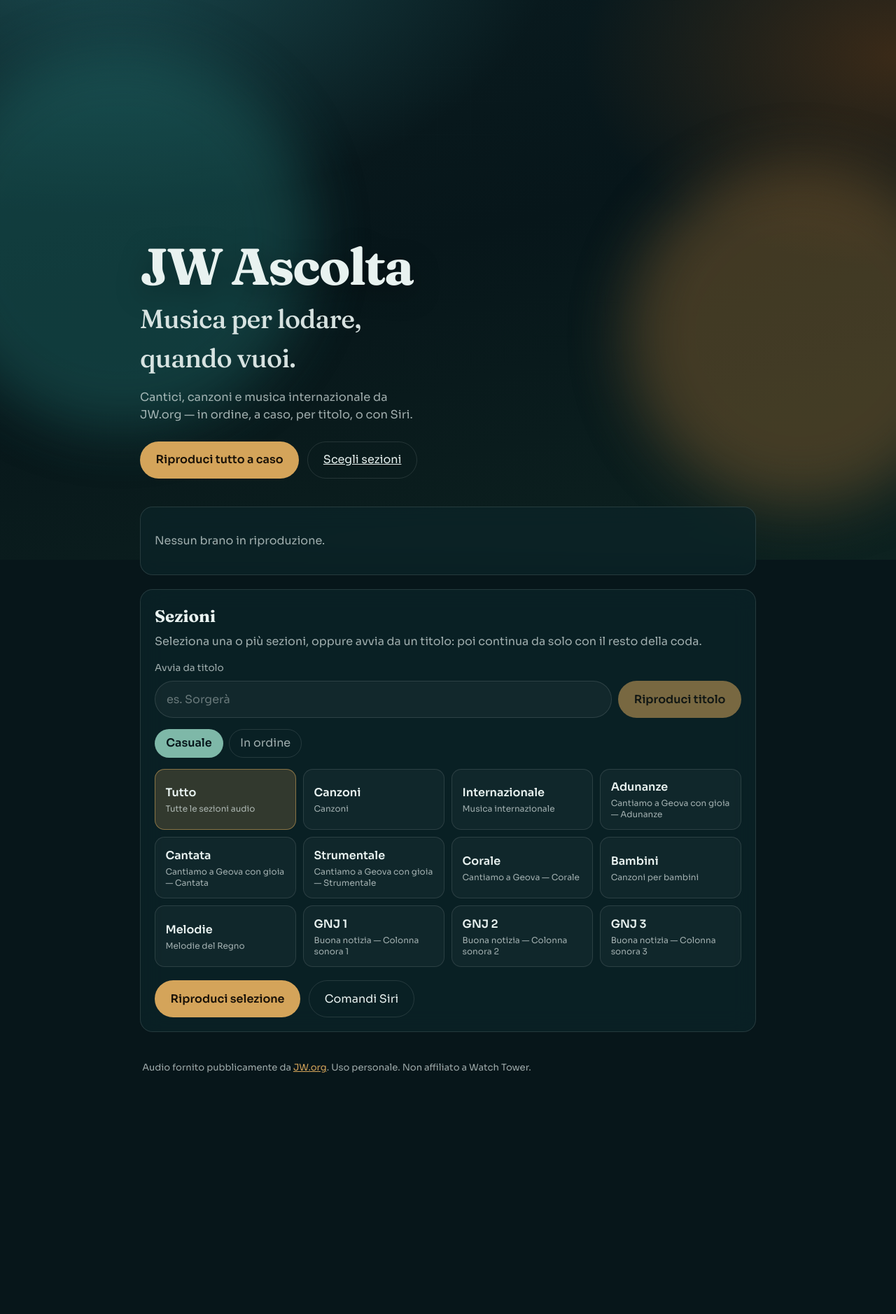
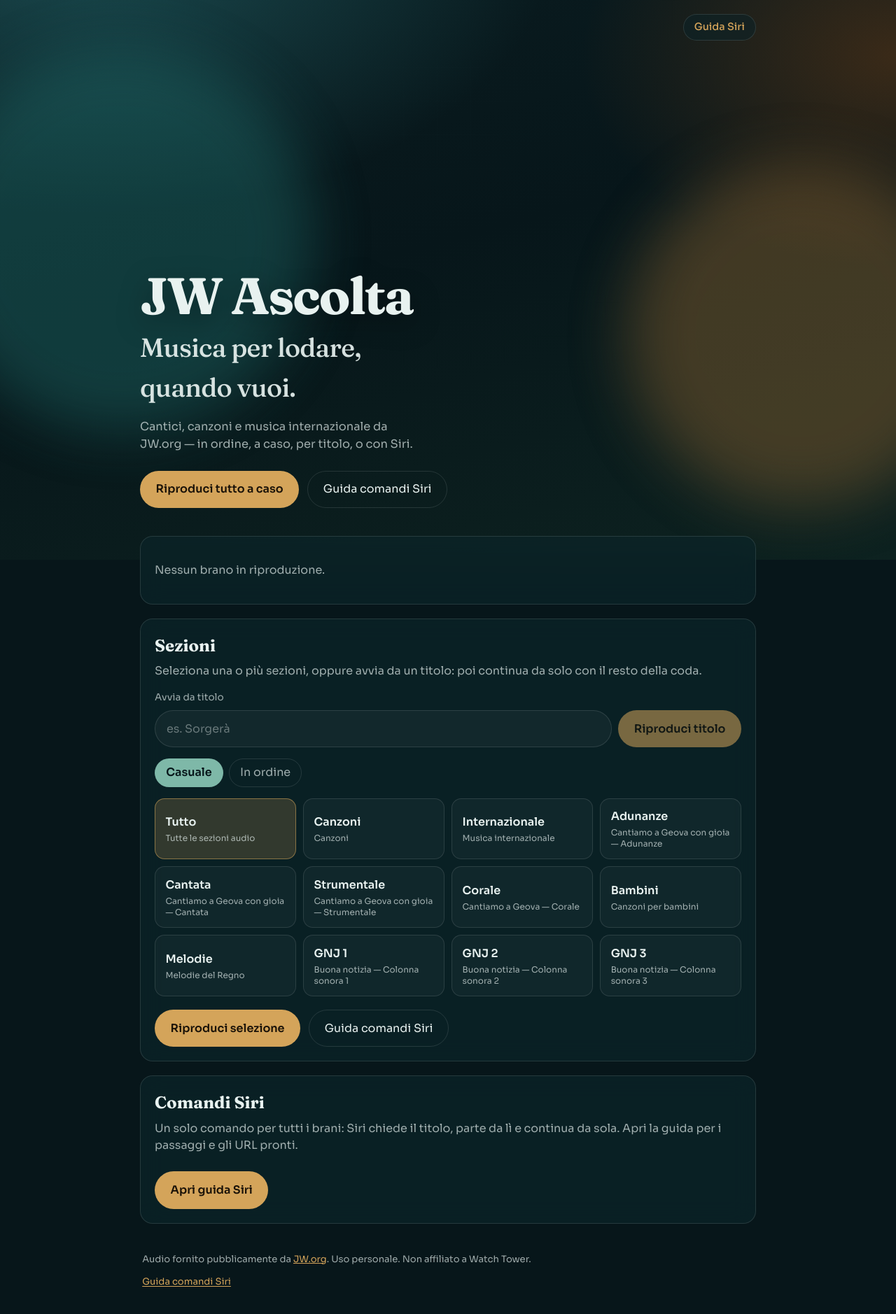
Before and after one commit to Andrew231716/jw-ascolta, a React (Vite) app: page / in a window 1280 px wide. Shown: the top 1878 px of the page at 70% size. Before the commit the page ends 1621 px from the top, so only its background shows below. Built offline with nearby package versions, Linux system fonts and the light colour scheme.

Commit message:
Make Siri guide easy to find in the app UI

```diff
--- a/src/App.css
+++ b/src/App.css
@@ -51,6 +51,59 @@ button {
   max-width: 920px;
   margin: 0 auto;
   padding: 1.25rem 1.25rem 4rem;
+}
+
+.top-nav {
+  display: flex;
+  justify-content: flex-end;
+  margin-bottom: 0.25rem;
+}
+
+.nav-link {
+  appearance: none;
+  border: 1px solid var(--line);
+  background: rgba(12, 36, 41, 0.55);
+  color: var(--gold);
+  border-radius: 999px;
+  padding: 0.45rem 0.95rem;
+  cursor: pointer;
+  font: inherit;
+  font-size: 0.9rem;
+  font-weight: 500;
+  backdrop-filter: blur(10px);
+}
+
+.nav-link:hover {
+  border-color: rgba(212, 164, 90, 0.45);
+}
+
+.siri-teaser {
+  background: var(--panel);
+  border: 1px solid var(--line);
+  border-radius: var(--radius);
+  padding: 1.25rem;
+  backdrop-filter: blur(16px);
+  margin-bottom: 1.25rem;
+  animation: rise 0.8s ease both;
+}
+
+.siri-teaser h2 {
+  margin: 0;
+  font-family: var(--font-display);
+  font-weight: 600;
+}
+
+.foot-link {
+  appearance: none;
+  border: 0;
+  background: none;
+  color: var(--gold);
+  font: inherit;
+  font-size: inherit;
+  padding: 0;
+  cursor: pointer;
+  text-decoration: underline;
+  text-underline-offset: 0.15em;
 }
 
 .atmosphere {
--- a/src/App.tsx
+++ b/src/App.tsx
@@ -175,19 +175,26 @@ export default function App() {
   const shareUrl = buildShareUrl(effectiveSlugs, mode, titleQuery)
   const visibleCount = queueExpanded ? player.playlist.length : 40
 
+  function openSiriGuide() {
+    setView('siri')
+    const url = new URL(window.location.href)
+    url.searchParams.set('view', 'siri')
+    window.history.replaceState({}, '', url)
+    window.scrollTo({ top: 0, behavior: 'smooth' })
+  }
+
+  function closeSiriGuide() {
+    setView('home')
+    const url = new URL(window.location.href)
+    url.searchParams.delete('view')
+    window.history.replaceState({}, '', url)
+  }
+
   if (view === 'siri') {
     return (
       <div className="app">
         <Atmosphere />
-        <SiriGuide
-          shareUrl={shareUrl}
-          onBack={() => {
-            setView('home')
-            const url = new URL(window.location.href)
-            url.searchParams.delete('view')
-            window.history.replaceState({}, '', url)
-          }}
-        />
+        <SiriGuide shareUrl={shareUrl} onBack={closeSiriGuide} />
       </div>
     )
   }
@@ -195,6 +202,12 @@ export default function App() {
   return (
     <div className="app">
       <Atmosphere />
+
+      <nav className="top-nav" aria-label="Navigazione">
+        <button type="button" className="nav-link" onClick={openSiriGuide}>
+          Guida Siri
+        </button>
+      </nav>
 
       <header className="hero">
         <p className="brand">JW Ascolta</p>
@@ -211,9 +224,9 @@ export default function App() {
           >
             Riproduci tutto a caso
           </button>
-          <a className="btn ghost" href="#scegli">
-            Scegli sezioni
-          </a>
+          <button type="button" className="btn ghost" onClick={openSiriGuide}>
+            Guida comandi Siri
+          </button>
         </div>
       </header>
 
@@ -384,8 +397,21 @@ export default function App() {
           >
             {catalogLoading ? 'Carico…' : 'Riproduci selezione'}
           </button>
-          <button className="btn ghost" onClick={() => setView('siri')}>
-            Comandi Siri
+          <button type="button" className="btn ghost" onClick={openSiriGuide}>
+            Guida comandi Siri
+          </button>
+        </div>
+      </section>
+
+      <section className="siri-teaser" id="siri">
+        <h2>Comandi Siri</h2>
+        <p className="section-lede">
+          Un solo comando per tutti i brani: Siri chiede il titolo, parte da lì
+          e continua da sola. Apri la guida per i passaggi e gli URL pronti.
+        </p>
+        <div className="cta-row">
+          <button type="button" className="btn primary" onClick={openSiriGuide}>
+            Apri guida Siri
           </button>
         </div>
       </section>
@@ -471,6 +497,11 @@ export default function App() {
             JW.org
           </a>
           . Uso personale. Non affiliato a Watch Tower.
+        </p>
+        <p>
+          <button type="button" className="foot-link" onClick={openSiriGuide}>
+            Guida comandi Siri
+          </button>
         </p>
       </footer>
     </div>
```
